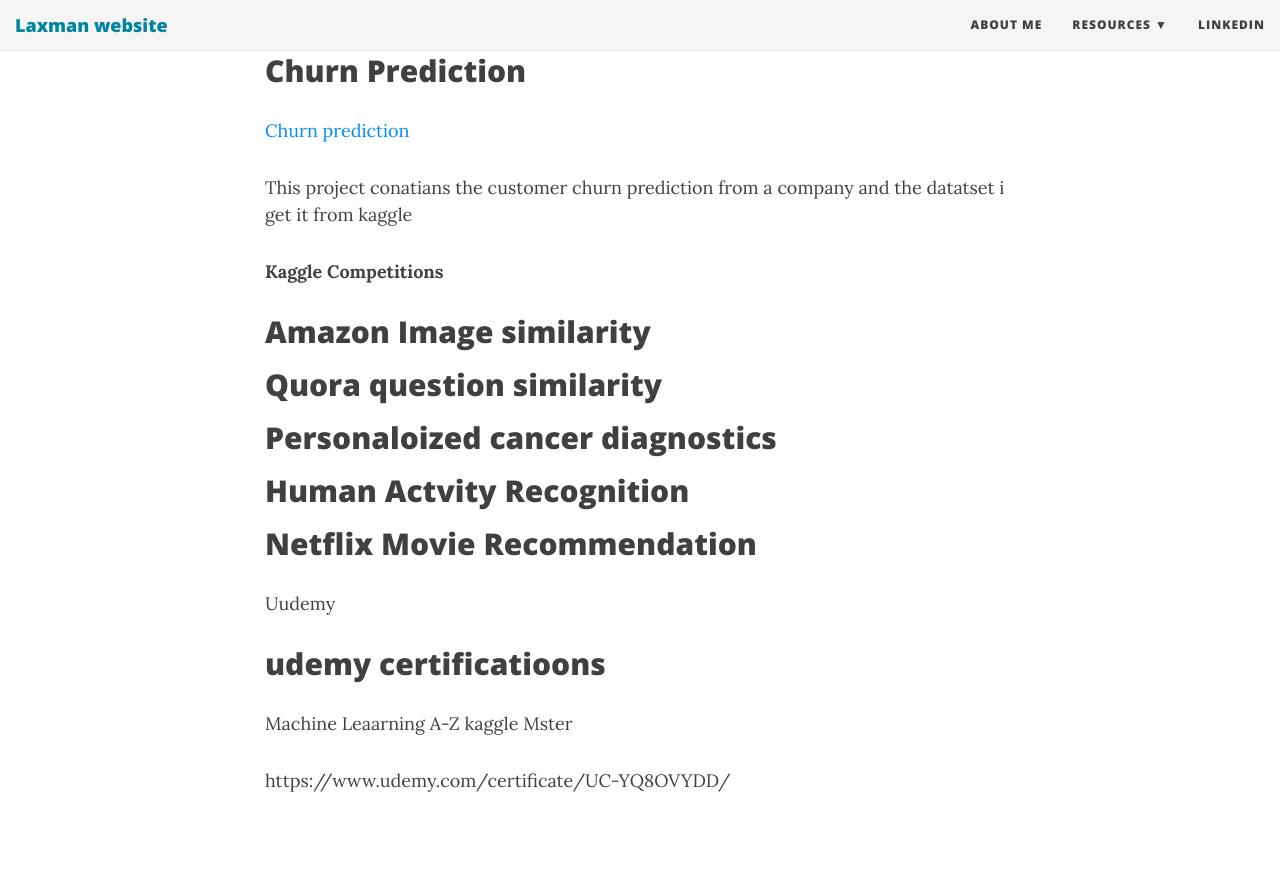
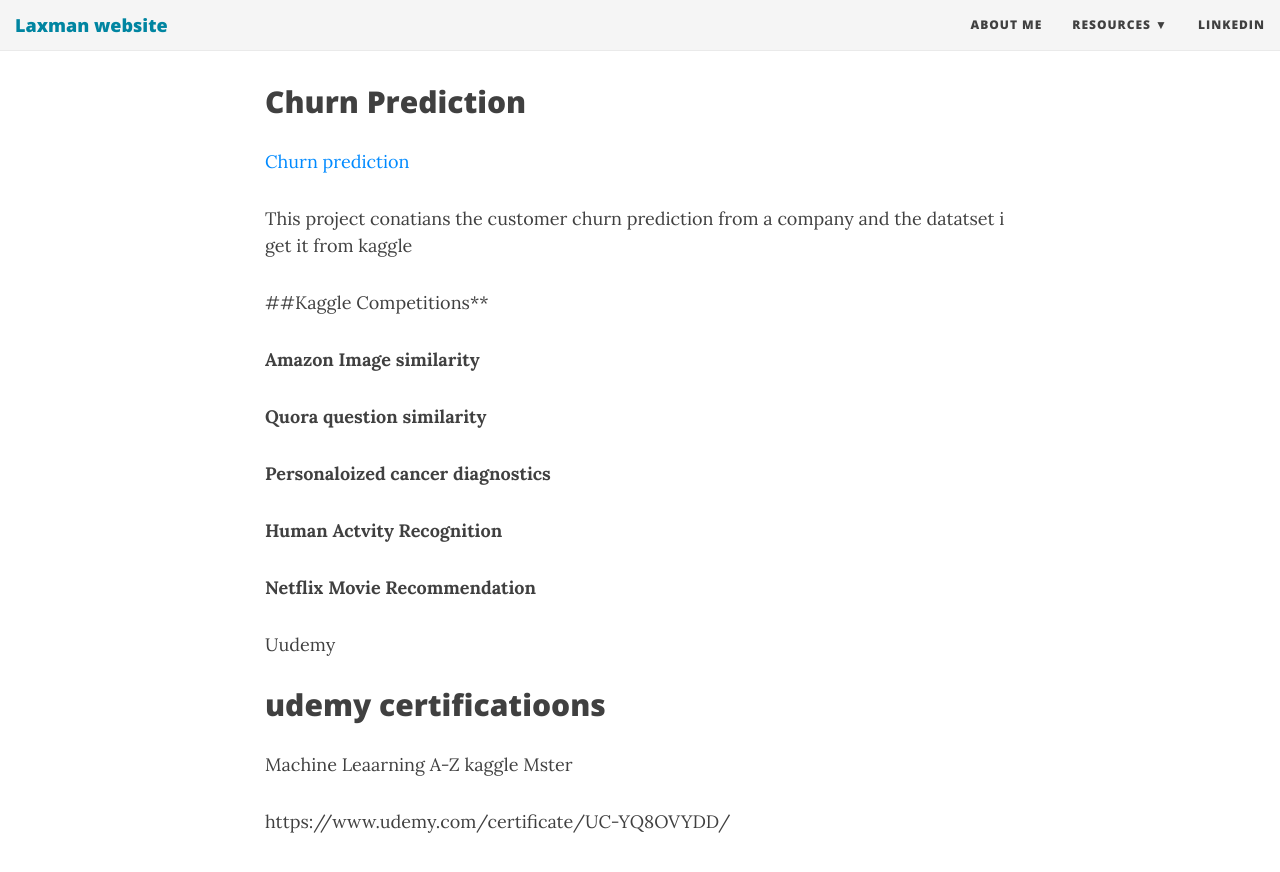
Before and after one commit to geekylax/geekylax.github.io, a Jekyll site: the page built from projects.md, in a window 1280 px wide and 900 px high, scrolled down 1251 px. Shown: the top 872 px of the window. Built offline with Jekyll 4.4.1, drawn with Linux system fonts in a browser that asks for light colours; nearby versions of some CDN libraries.

```diff
--- a/projects.md
+++ b/projects.md
@@ -44,23 +45,23 @@ keras
 This project conatians the customer churn  prediction from a company and the datatset i get it from kaggle
 
 
-**Kaggle Competitions**
+##Kaggle Competitions**
 
-## Amazon Image similarity
+**Amazon Image similarity**
 
 
-## Quora question similarity
+**Quora question similarity**
 
 
-## Personaloized cancer diagnostics
+**Personaloized cancer diagnostics**
 
 
 
-## Human Actvity Recognition
+**Human Actvity Recognition**
 
 
 
-## Netflix Movie Recommendation
+**Netflix Movie Recommendation**
 
 Uudemy
 
```
Also changed, not shown: other parts of projects.md (+4 -3 lines).
